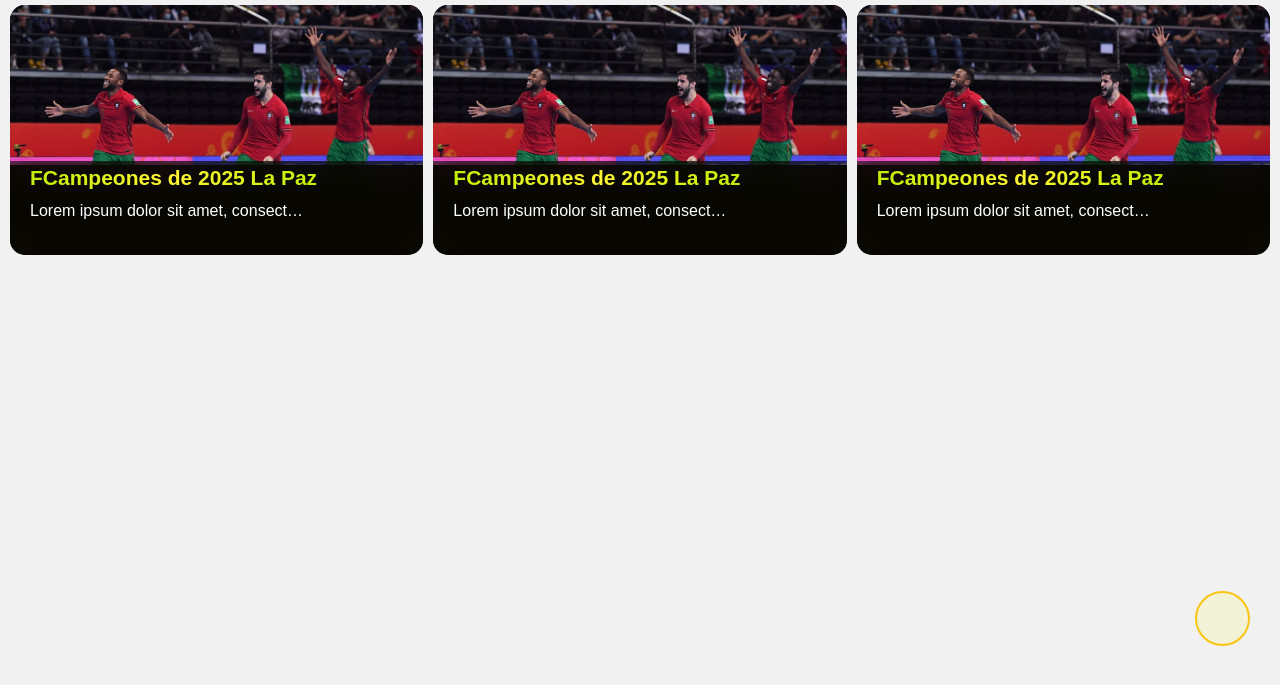
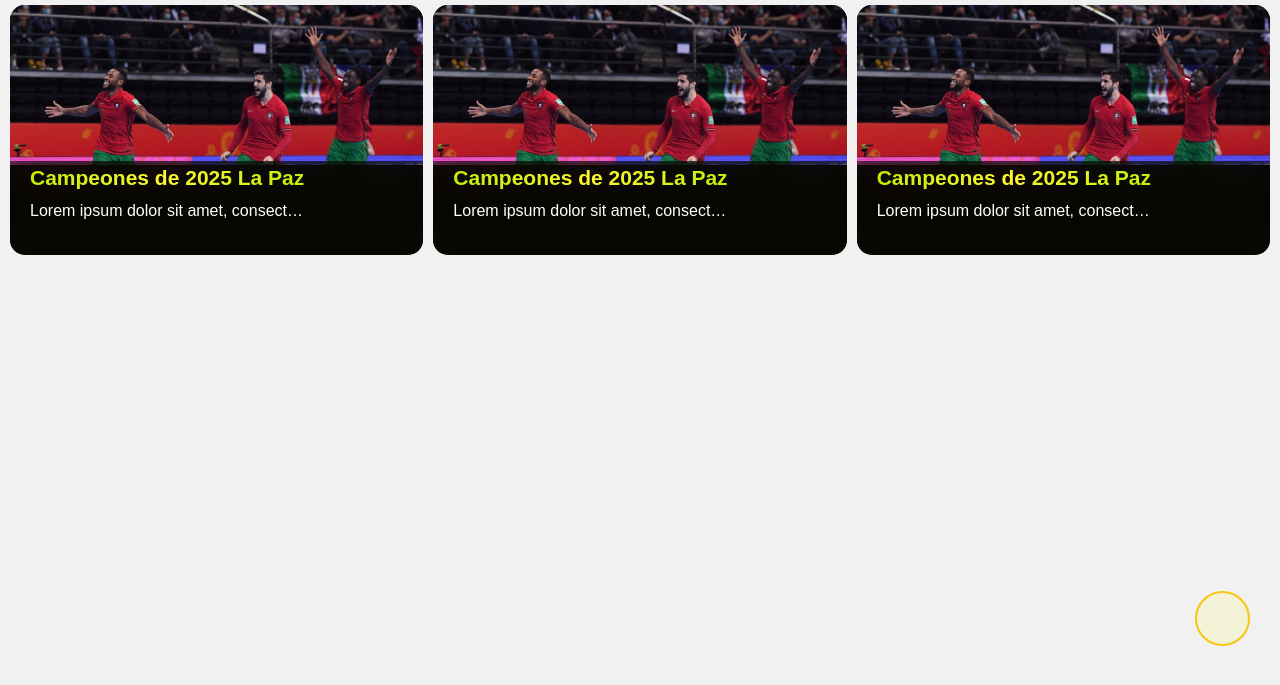
Before and after one commit to toky666/escuela-superCampeones, an Astro site: page /projects in a window 1280 px wide. Shown: the part 97-782 px from the top of the page. Built offline with nearby package versions, Linux system fonts and the light colour scheme; Astro itself is replaced by a stand-in of ours; some icons are missing.

Commit message:
Eliminate: Nodemail

```diff
--- a/src/data/portfolioData.js
+++ b/src/data/portfolioData.js
@@ -1,7 +1,7 @@
 const portafolioData = [
   {
     imgSrc: "/img/portfolios/campeones.jpg",
-    title: "FCampeones de 2025 La Paz",
+    title: "Campeones de 2025 La Paz",
     skills: ["CSS", "HTML", "JavaScript"],
     excerpt:
       "Lorem ipsum dolor sit amet, consectetur adipiscing elit. Sed do eiusmod tempor incididunt ut labore et dolore magna aliqua. Ut enim ad minim veniam, quis nostrud exercitation ullamco laboris nisi ut aliquip ex ea commodo consequat. Duis aute irure dolor in reprehenderit in voluptate velit esse cillum dolore eu fugiat nulla pariatur.",
@@ -11,7 +11,7 @@ const portafolioData = [
   },
     {
     imgSrc: "/img/portfolios/campeones.jpg",
-    title: "FCampeones de 2025 La Paz",
+    title: "Campeones de 2025 La Paz",
     skills: ["CSS", "HTML", "JavaScript"],
     excerpt:
       "Lorem ipsum dolor sit amet, consectetur adipiscing elit. Sed do eiusmod tempor incididunt ut labore et dolore magna aliqua. Ut enim ad minim veniam, quis nostrud exercitation ullamco laboris nisi ut aliquip ex ea commodo consequat. Duis aute irure dolor in reprehenderit in voluptate velit esse cillum dolore eu fugiat nulla pariatur.",
@@ -21,7 +21,7 @@ const portafolioData = [
   },
     {
     imgSrc: "/img/portfolios/campeones.jpg",
-    title: "FCampeones de 2025 La Paz",
+    title: "Campeones de 2025 La Paz",
     skills: ["CSS", "HTML", "JavaScript"],
     excerpt:
       "Lorem ipsum dolor sit amet, consectetur adipiscing elit. Sed do eiusmod tempor incididunt ut labore et dolore magna aliqua. Ut enim ad minim veniam, quis nostrud exercitation ullamco laboris nisi ut aliquip ex ea commodo consequat. Duis aute irure dolor in reprehenderit in voluptate velit esse cillum dolore eu fugiat nulla pariatur.",
--- a/src/nodemailer.d.ts
+++ /dev/null
@@ -1 +0,0 @@
-declare module 'nodemailer';
```
